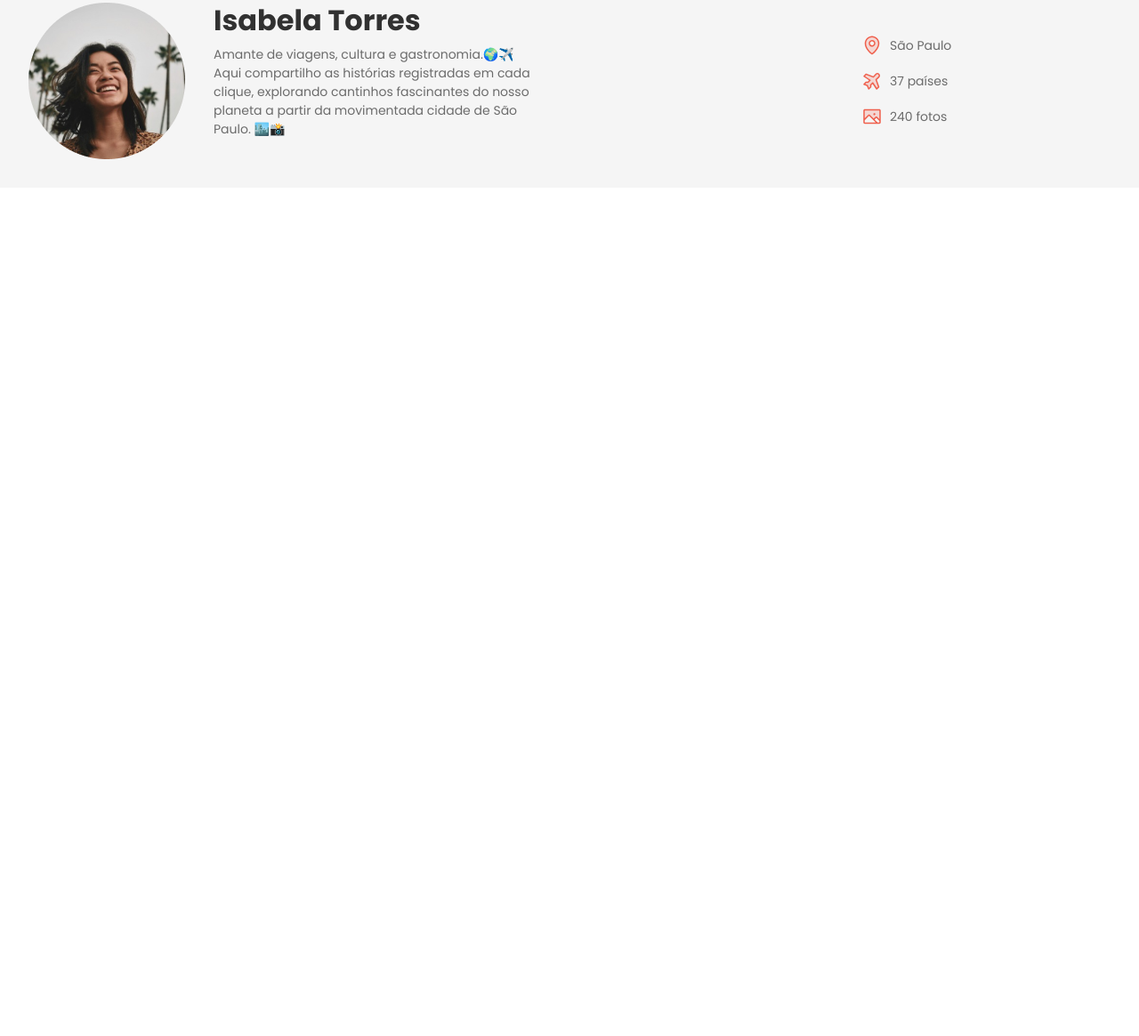
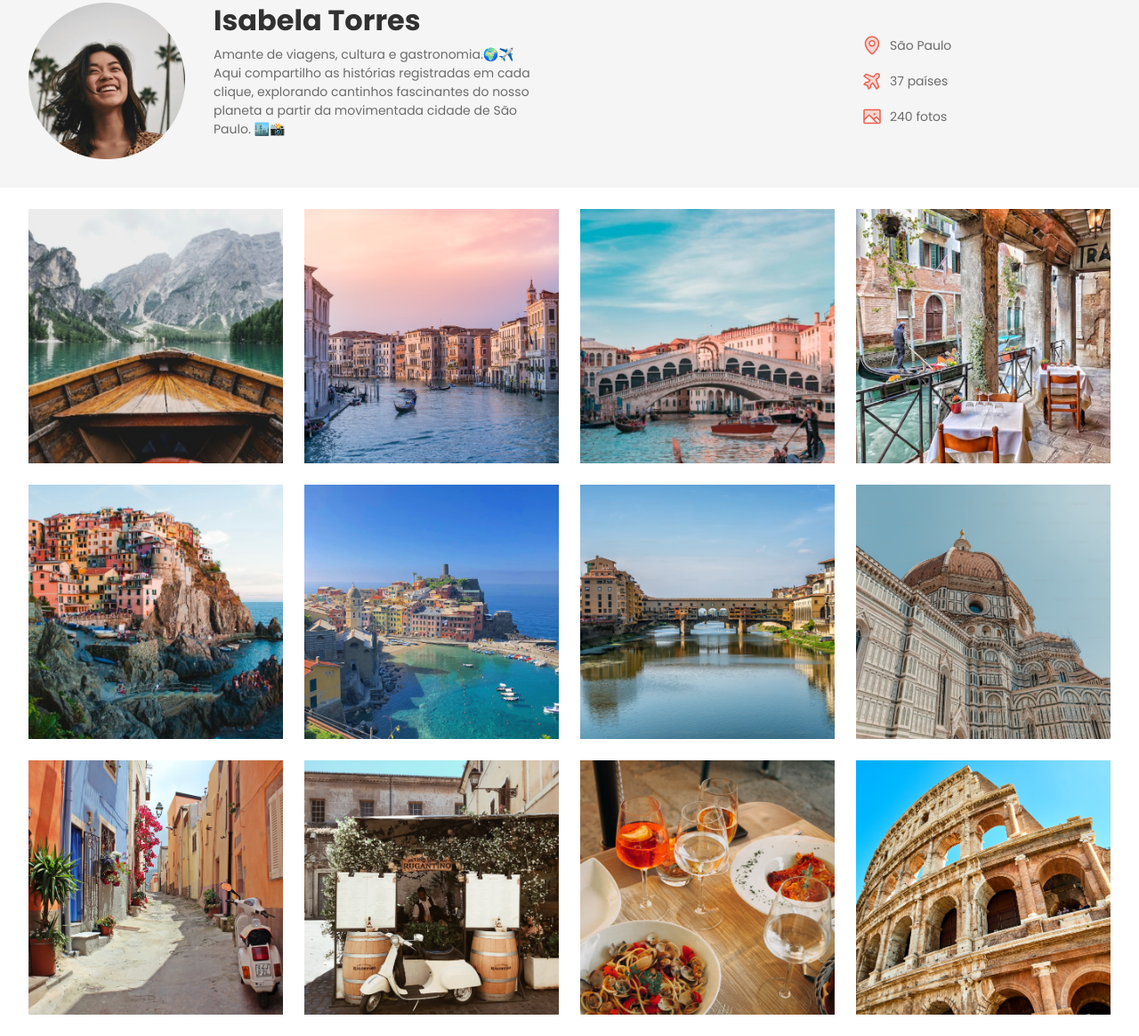
Before and after one commit to gustavimm/travel-gram, a plain HTML site: page index.html in a window 1280 px wide. Shown: the part 125-1290 px from the top of the page at 89% size. Before the commit the page ends 800 px from the top, so only its background shows below. Drawn offline with Linux system fonts and the light colour scheme.

Commit message:
main gallery.

```diff
--- a/index.html
+++ b/index.html
@@ -78,5 +78,20 @@
       </div>
     </header>
   </div>
+
+  <main class="container">
+    <img src="assets/images/Image 01.png" alt="">
+    <img src="assets/images/Image 02.png" alt="">
+    <img src="assets/images/Image 03.png" alt="">
+    <img src="assets/images/Image 04.png" alt="">
+    <img src="assets/images/Image 05.png" alt="">
+    <img src="assets/images/Image 06.png" alt="">
+    <img src="assets/images/Image 07.png" alt="">
+    <img src="assets/images/Image 08.png" alt="">
+    <img src="assets/images/Image 09.png" alt="">
+    <img src="assets/images/Image 10.png" alt="">
+    <img src="assets/images/Image 11.png" alt="">
+    <img src="assets/images/Image 12.png" alt="">
+  </main>
 </body>
 </html>
--- a/styles/index.css
+++ b/styles/index.css
@@ -1,3 +1,4 @@
 @import url(global.css);
 @import url(nav.css);
 @import url(header.css);
+@import url(main.css);
--- /dev/null
+++ b/styles/main.css
@@ -0,0 +1,13 @@
+main{
+    display: flex;
+    flex-wrap: wrap;
+    gap: 24px;
+    padding-block: 24px;
+}
+
+main img{
+    width: 286px;
+    height: 286px;
+    object-fit: cover;
+
+}
```
